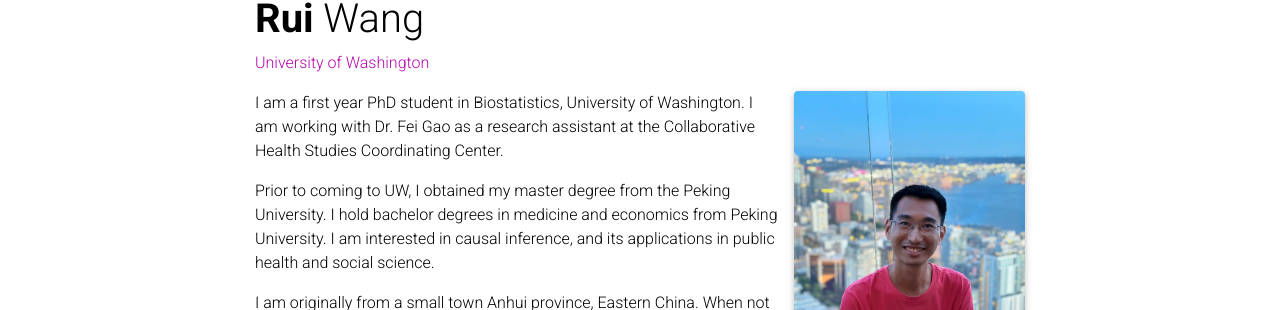
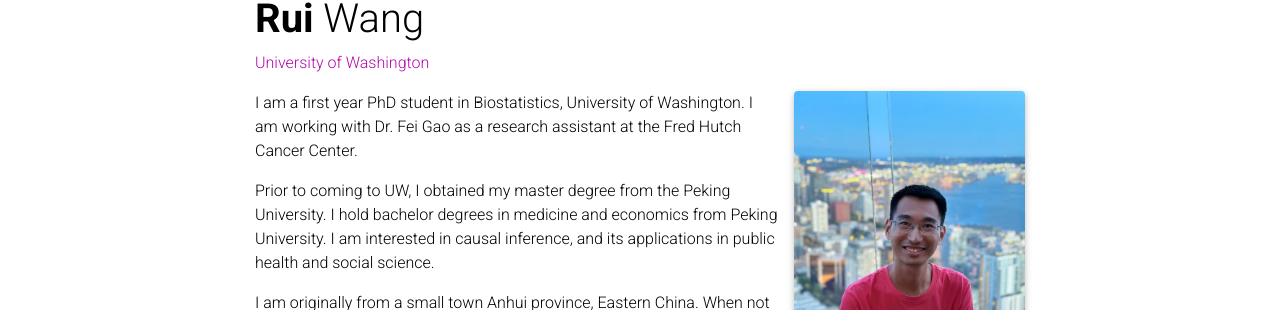
Before and after one commit to wangrui24/wangrui, a Jekyll site: the page built from _pages/about.md, in a window 1280 px wide and 1356 px high. Shown: the part 110-420 px from the top of the window. Built offline with Jekyll 4.4.1, drawn with Linux system fonts in a browser that asks for light colours; full-size pictures stand in for the smaller copies a plugin makes; emoji names are drawn with the system emoji font; comment, search, counter and statistics services are not loaded; a style sheet for code colours, icons or effects is not loaded.

Commit message:
Update about.md

```diff
--- a/_pages/about.md
+++ b/_pages/about.md
@@ -20,7 +20,7 @@ selected_papers: true # includes a list of papers marked as "selected={true}"
 social: true  # includes social icons at the bottom of the page
 ---
 
-I am a first year PhD student in Biostatistics, University of Washington. I am working with Dr. Fei Gao as a research assistant at the Collaborative Health Studies Coordinating Center.
+I am a first year PhD student in Biostatistics, University of Washington. I am working with Dr. Fei Gao as a research assistant at the Fred Hutch Cancer Center.
 
 Prior to coming to UW,  I obtained my master degree from the Peking University. I hold bachelor degrees in medicine and economics from Peking University. I am interested in causal inference, and its applications in public health and social science.
 
```
